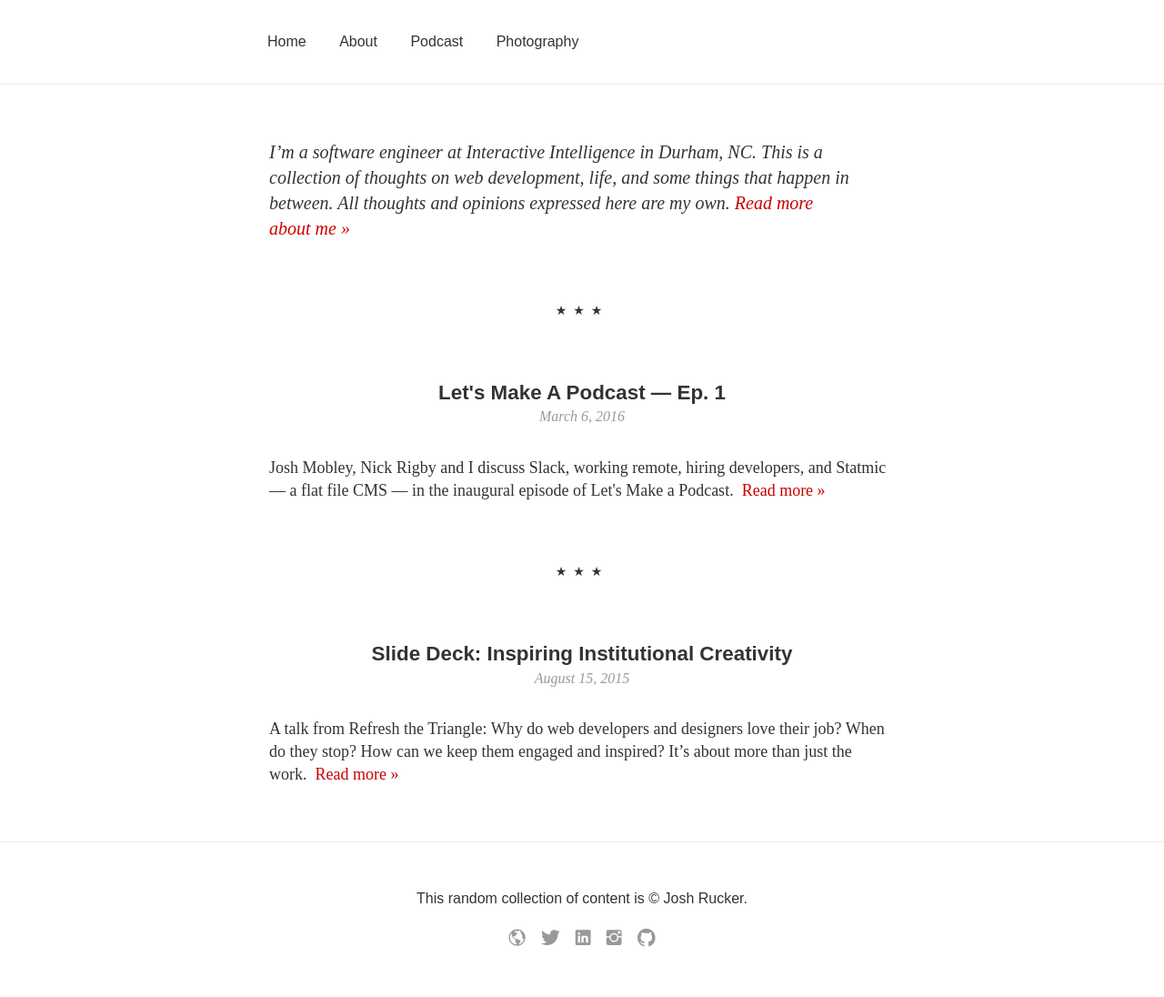
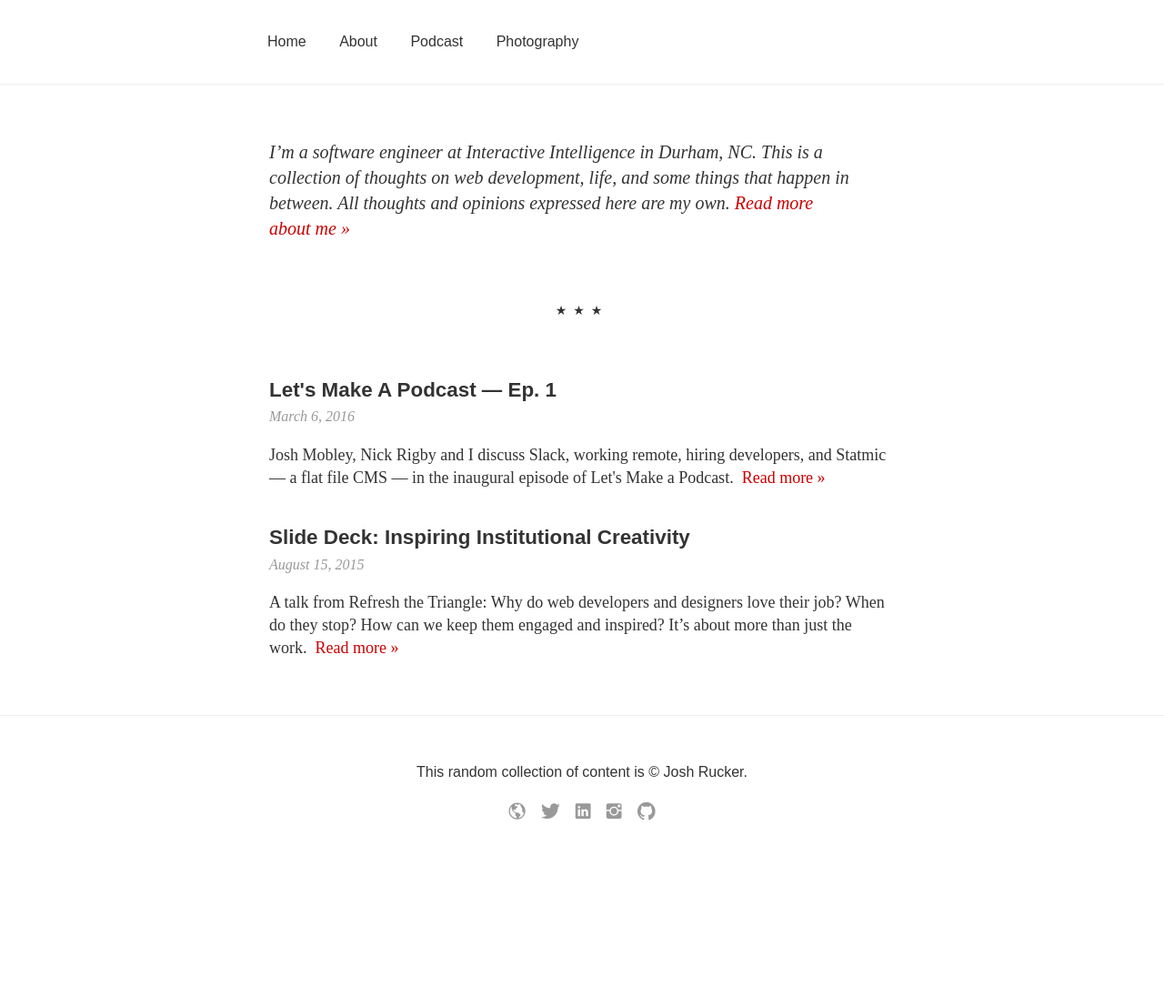
Before and after one commit to jrrucker/jrrucker.github.io, a Jekyll site: the page built from index.html, in a window 1280 px wide. Shown: the whole page at 91% size. Built offline with Jekyll 4.4.1, drawn with Linux system fonts in a browser that asks for light colours; after the commit the page ends 957 px from its top, so only the background shows below that.

Commit message:
create excerpt include and clean up spacing

```diff
--- /dev/null
+++ b/_includes/excerpt.html
@@ -0,0 +1,22 @@
+<div class="post post-excerpt">
+
+    <h2 class="post-title">
+        {% if post.externalUrl %}
+            <a href="{{ post.externalUrl }}" target="_blank">{{ post.title }}</a>
+        {% else %}
+            <a href="{{ post.url | prepend: site.baseurl }}">{{ post.title }}</a>
+        {% endif %}
+    </h2>
+
+    <p class="post-meta">{{ post.date | date: "%B %-d, %Y" }}</p>
+
+    <p>
+        {{ post.excerpt }}&nbsp;
+        {% if post.externalUrl %}
+            <a href="{{ post.externalUrl }}" target="_blank">Read&nbsp;more&nbsp;&raquo;</a
+        {% else %}
+            <a href="{{ post.url | prepend: site.baseurl }}">Read&nbsp;more&nbsp;&raquo;</a
+        {% endif %}
+    ></p>
+
+</div>
--- a/_sass/_post.scss
+++ b/_sass/_post.scss
@@ -4,9 +4,8 @@
         font-family: $sans;
         font-weight: bold;
         font-size: 1.4rem;
-        line-height: 1.4em;
-        margin: 0;
-        text-align: center;
+        line-height: 1.2em;
+        margin: 0 0 .2em 0;
 
         a {
             color: $primary-text-color;
@@ -22,12 +21,11 @@
     }
 
     .post-meta {
-        text-align: center;
         font-style: italic;
         font-size: .8em;
         margin: 0;
         color: #999;
-        margin-bottom: 2em;
+        margin-bottom: 1em;
     }
 
     p {
@@ -36,4 +34,8 @@
         line-height: 1.4em;
     }
 
+    &.post-excerpt {
+        margin: 2em 0;
+    }
+
 }
--- a/index.html
+++ b/index.html
@@ -6,35 +6,12 @@ layout: default
 
 <div class="posts-home">
 
+    <hr class="divider" />
+
     <h1 class="page-heading sr-only">Posts</h1>
 
     {% for post in site.posts %}
-
-        <hr class="divider" />
-
-        <div class="post post-excerpt">
-
-            <h2 class="post-title">
-                {% if post.type == "podcast" %}
-                    <a href="{{ post.externalUrl }}" target="_blank">{{ post.title }}</a>
-                {% else %}
-                    <a href="{{ post.url | prepend: site.baseurl }}">{{ post.title }}</a>
-                {% endif %}
-            </h2>
-
-            <p class="post-meta">{{ post.date | date: "%B %-d, %Y" }}</p>
-
-            <p>
-                {{ post.excerpt }}&nbsp;
-                {% if post.type == "podcast" %}
-                    <a href="{{ post.externalUrl }}" target="_blank">Read&nbsp;more&nbsp;&raquo;</a
-                {% else %}
-                    <a href="{{ post.url | prepend: site.baseurl }}">Read&nbsp;more&nbsp;&raquo;</a
-                {% endif %}
-            ></p>
-
-        </div>
-
+        {% include excerpt.html %}
     {% endfor %}
 
 </div>
```
